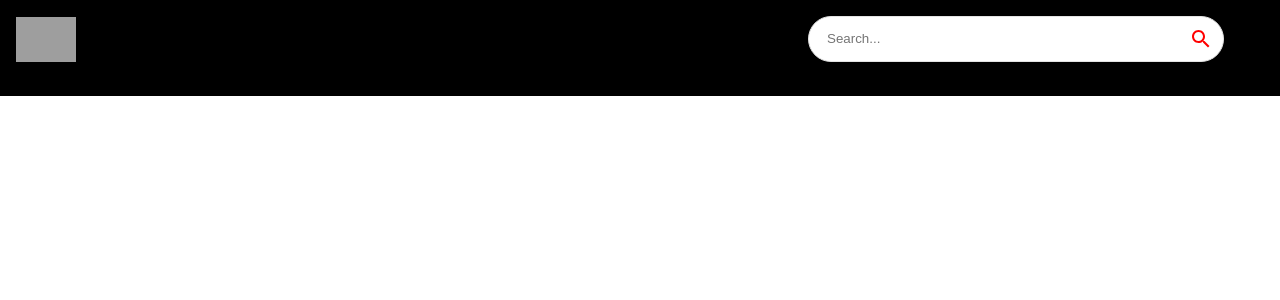
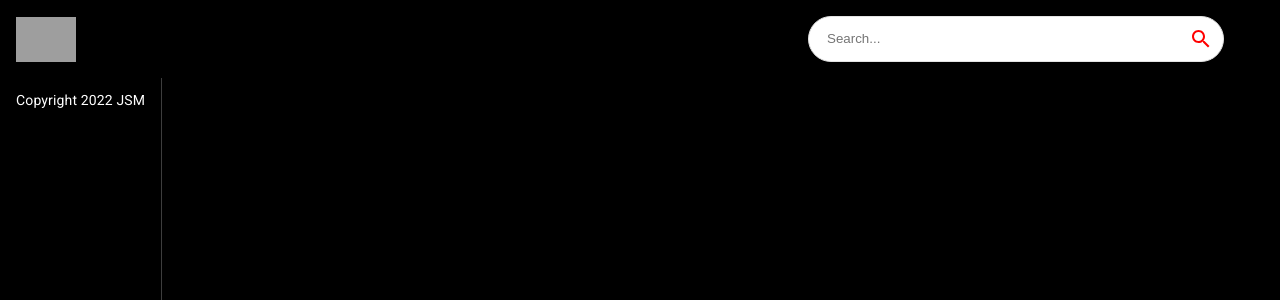
Before and after one commit to juanpabloCamus/YouTube-Clone, a React (Create React App) app: page / in a window 1280 px wide. Shown: the top 300 px of the page. Built offline with nearby package versions, Linux system fonts and the light colour scheme; grey boxes are pictures that could not be loaded.

Commit message:
add feed

```diff
--- a/src/components/Feed.jsx
+++ b/src/components/Feed.jsx
@@ -1,8 +1,15 @@
-import React from 'react'
+import { useState, useEffect } from 'react';
+import { Box, Stack, Typography } from '@mui/material';
 
 const Feed = () => {
   return (
-    <div>Feed</div>
+    <Stack sx={{ flexDirection: { sx: 'column', md: 'row'}}} >
+      <Box sx={{ height: { sx: "auto", md: "92vh" }, borderRight: "1px solid #3d3d3d", px: { sx: 0, md: 2 } }}>
+        <Typography className="copyright" variant="body2" sx={{ mt: 1.5, color: "#fff", }}>
+          Copyright 2022 JSM
+        </Typography>
+      </Box>
+    </Stack>
   )
 }
 
```
